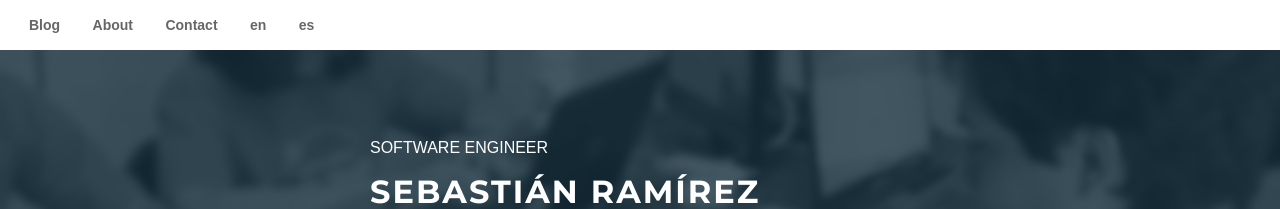
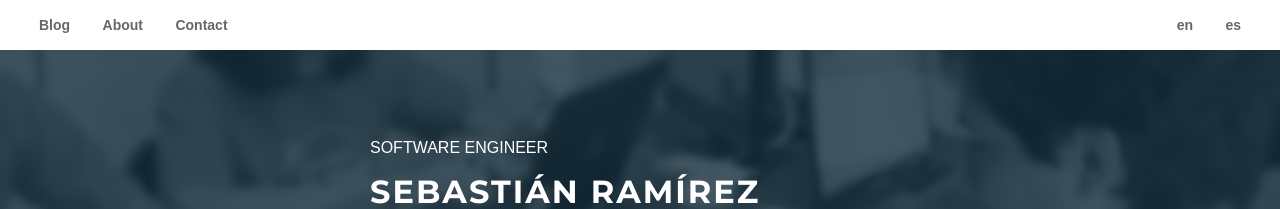
Before and after one commit to s-ramirez/s-ramirez.github.io, a Jekyll site: the page built from index.html, in a window 1280 px wide. Shown: the top 209 px of the page. Built offline with Jekyll 4.4.1, drawn with Linux system fonts in a browser that asks for light colours; the list of posts is cut into pages by our own code.

Commit message:
Floating languages to the right

```diff
--- a/css/styles.scss
+++ b/css/styles.scss
@@ -23,7 +23,11 @@ header {
 }
 
 .header-container {
-    margin: 0 15px;
+    margin: 0 25px;
+
+    .langs {
+        float: right;
+    }
 
     .nav, .langs {
       display: inline-block;
```
